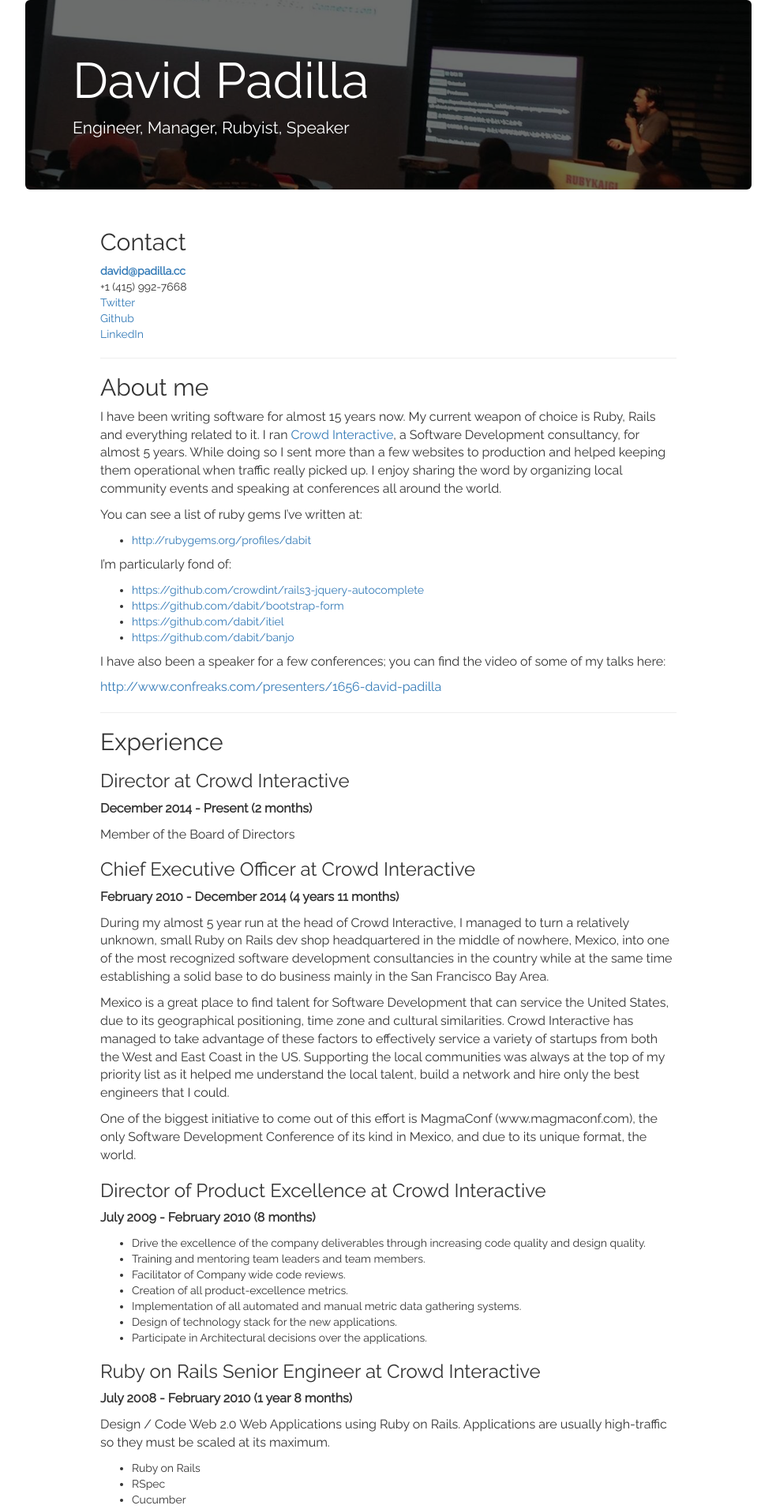
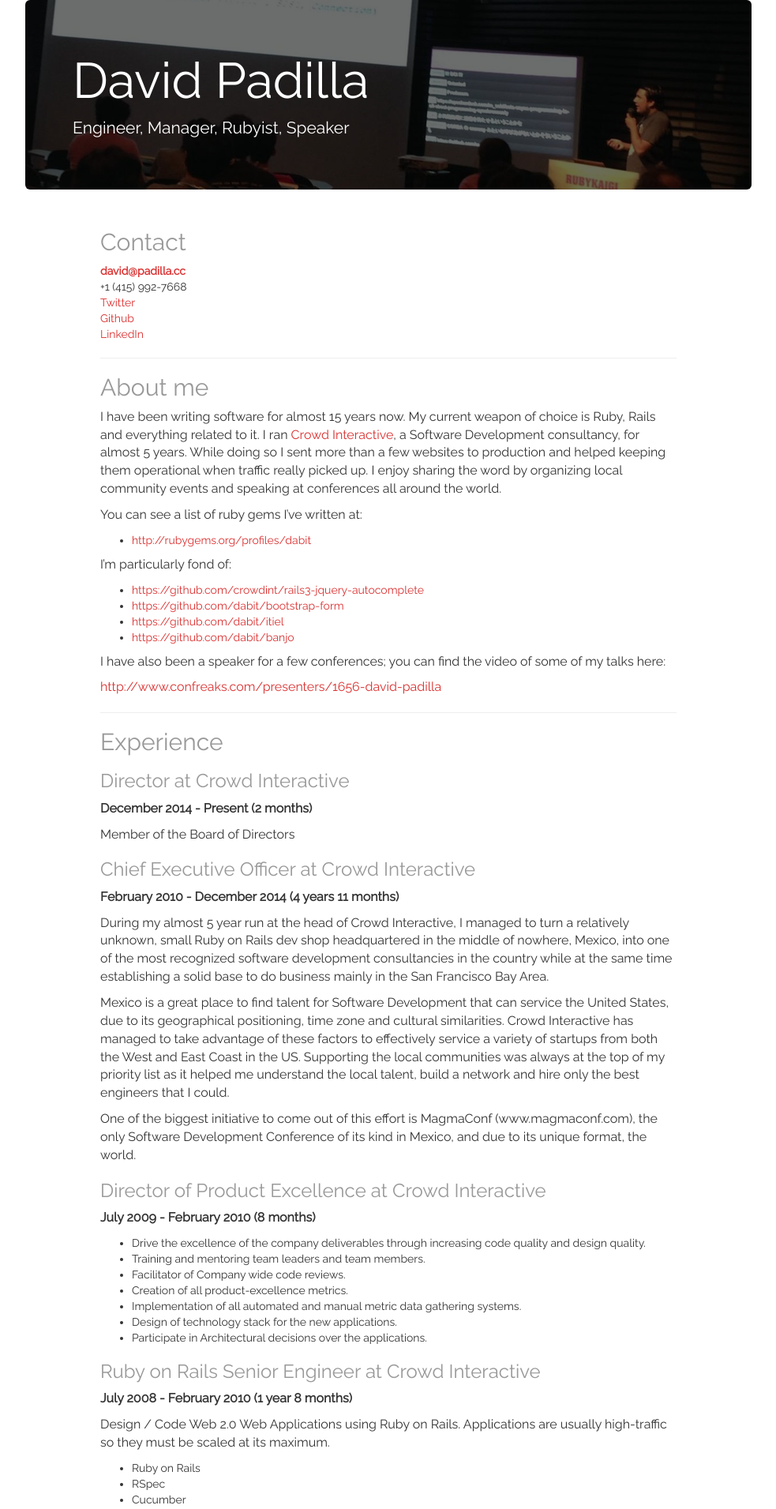
Before and after one commit to dabit/dabit.github.io, a Jekyll site: the page index.html, which Jekyll copies as it is, in a window 1280 px wide. Shown: the top 1911 px of the page at 79% size, without its empty margins (148-1131 px from the left). Built offline with Jekyll 4.4.1, drawn with Linux system fonts in a browser that asks for light colours.

Commit message:
New color scheme

```diff
--- a/index.html
+++ b/index.html
@@ -26,6 +26,14 @@ body {
 
 p {
   font-size: 12pt;
+}
+
+h1, h2, h3 {
+  color: #999;
+}
+
+a {
+  color: #DB3030;
 }
 </style>
 <script>
```
